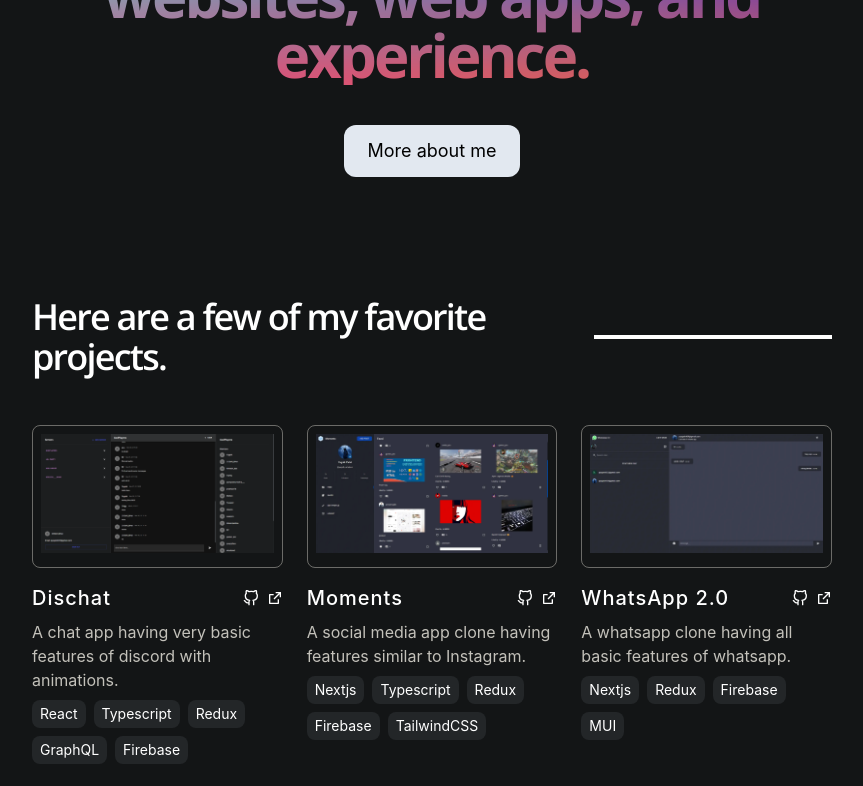
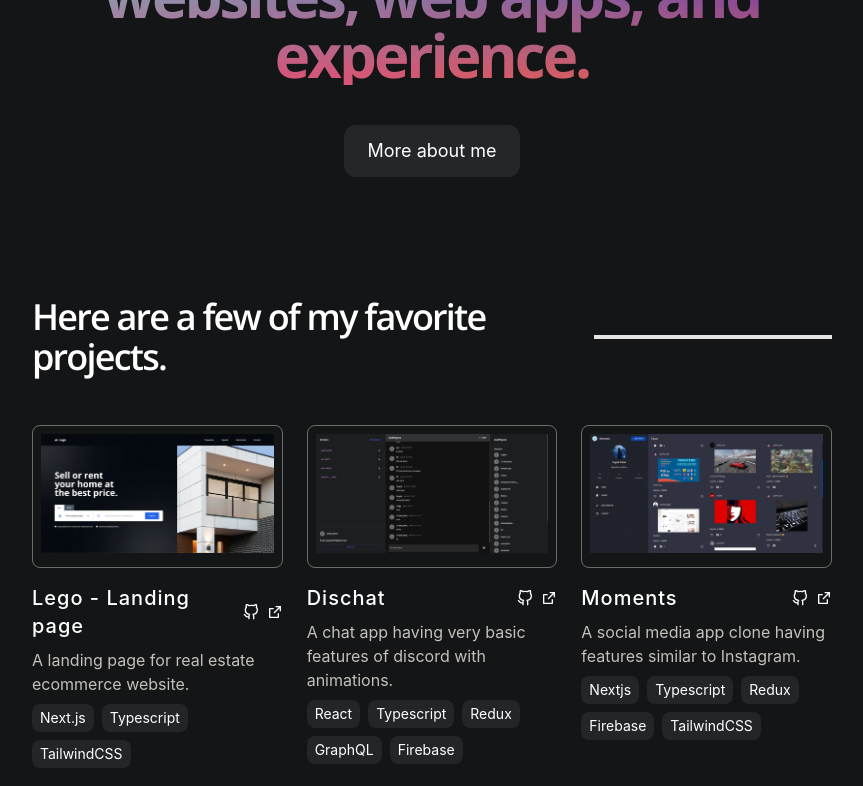
Before and after one commit to yagnik-patel-47/portfolio_v2, a Next.js app: page / in a window 1280 px wide. Shown: the part 560-1346 px from the top of the page, without its empty margins (208-1071 px from the left). Built offline with nearby package versions, Linux system fonts and the light colour scheme.

Commit message:
work update

```diff
--- a/src/components/Hero.tsx
+++ b/src/components/Hero.tsx
@@ -39,9 +39,9 @@
       </motion.h1>
       <motion.a
         href="#work"
-        className="inline-block px-6 py-3 mt-10 cursor-pointer bg-slate-200 text-black rounded-xl md:text-lg text-md"
+        className="inline-block px-6 py-3 mt-10 cursor-pointer bg-bg-surface rounded-xl md:text-lg text-md no-tap-highlight"
         whileHover={{ scale: 1.05 }}
-        whileTap={{ scale: 0.9 }}
+        whileTap={{ scale: 0.95 }}
       >
         More about me
       </motion.a>
--- a/src/components/Nav.tsx
+++ b/src/components/Nav.tsx
@@ -67,7 +67,7 @@
     <LayoutGroup>
       <motion.nav
         className={`flex py-6 px-8 md:px-24 lg:px-60 justify-between items-center fixed w-full top-0 z-50 overflow-hidden border-b-[1px] border-b-[rgba(248,250,252,0.06)] ${
-          glassNav || hamburgerState ? "glass_nav" : ""
+          glassNav || hamburgerState ? "glass_bg" : ""
         } ${isTabletOrMobile ? "flex-col" : "flex-row"}`}
         ref={navRef}
         layout
@@ -144,20 +144,20 @@
               onClick={() => setHamburgerState(!hamburgerState)}
             >
               <motion.div
-                animate={{
-                  rotate: hamburgerState ? 40 : 0,
+                style={{
                   transformOrigin: "top left",
+                  transform: hamburgerState ? "rotate(40deg)" : "rotate(0)",
                   marginBottom: hamburgerState ? "20px" : "10px",
                 }}
-                className="bg-white h-0.5 rounded-full w-9"
+                className="bg-white h-0.5 rounded-full w-9 transition-all duration-200"
               ></motion.div>
               <motion.div
-                animate={{
-                  rotate: hamburgerState ? -40 : 0,
+                style={{
                   transformOrigin: "bottom left",
+                  transform: hamburgerState ? "rotate(-40deg)" : "rotate(0)",
                   marginTop: hamburgerState ? "20px" : "10px",
                 }}
-                className="bg-white h-0.5 rounded-full w-9"
+                className="bg-white h-0.5 rounded-full w-9 transition duration-200"
               ></motion.div>
             </motion.div>
           )}
--- a/src/components/ScrollTop.tsx
+++ b/src/components/ScrollTop.tsx
@@ -4,7 +4,7 @@
 const ScrollTop: FC = () => {
   return (
     <a
-      className="fixed right-12 bottom-12 md:right-20 md:bottom-16 p-3 md:p-4 bg-bg-surface rounded-full border-blue-500 border"
+      className="fixed right-8 bottom-8 md:right-20 md:bottom-16 p-3 md:p-4 rounded-full border-blue-500 border glass_bg no-tap-highlight"
       href="#"
     >
       <HiArrowNarrowUp size={30} color="#C3C1BA" />
--- a/src/components/TechStack.tsx
+++ b/src/components/TechStack.tsx
@@ -6,7 +6,7 @@
       id="techstack"
       className="space-y-12 px-8 md:px-24 lg:px-60 mt-16 md:mt-32"
     >
-      <h2 className="text-white flex flex-col-reverse md:flex-row text-center md:text-left items-center w-full font-openSans font-semibold text-3xl md:text-4xl mt-6 leading-tight tracking-tighter after:mb-8 md:after:mb-0 after:w-1/3 md:after:ml-8 md:after:flex-grow after:h-1 after:bg-white">
+      <h2 className="text-white flex flex-col-reverse md:flex-row text-center md:text-left items-center w-full font-openSans font-semibold text-3xl md:text-4xl mt-6 leading-tight tracking-tighter after:mb-8 md:after:mb-0 after:w-1/3 md:after:ml-8 md:after:flex-grow after:h-1 after:bg-neutral-200">
         <span>Here is my toolbelt for success.</span>
       </h2>
       <div className="text-white">
--- a/src/components/Work.tsx
+++ b/src/components/Work.tsx
@@ -6,7 +6,7 @@
 const Work: FC = () => {
   return (
     <motion.section id="work" className="space-y-12 px-8 md:px-20 lg:px-60">
-      <h2 className="text-white flex flex-col-reverse md:flex-row text-center md:text-left items-center w-full font-openSans font-semibold text-3xl md:text-4xl mt-6 leading-tight tracking-tighter after:mb-8 md:after:mb-0 after:w-1/3 md:after:ml-8 md:after:flex-grow after:h-1 after:bg-white">
+      <h2 className="text-white flex flex-col-reverse md:flex-row text-center md:text-left items-center w-full font-openSans font-semibold text-3xl md:text-4xl mt-6 leading-tight tracking-tighter after:mb-8 md:after:mb-0 after:w-1/3 md:after:ml-8 md:after:flex-grow after:h-1 after:bg-neutral-200">
         <span>Here are a few of my favorite projects.</span>
       </h2>
       <div className="grid md:grid-cols-2 lg:grid-cols-3 gap-6">
@@ -17,7 +17,6 @@
             description={project.description}
             demoLink={project.demoLink}
             repoLink={project.repoLink}
-            shadowColor={project.shadowColor}
             keywords={project.keywords}
             key={i}
           />
--- a/src/components/WorkCard.tsx
+++ b/src/components/WorkCard.tsx
@@ -1,4 +1,4 @@
-import { FC, useState } from "react";
+import { FC } from "react";
 import Image from "next/future/image";
 import { FiGithub } from "react-icons/fi";
 import { RiExternalLinkLine } from "react-icons/ri";
@@ -9,7 +9,6 @@
   description: string;
   demoLink: string;
   repoLink: string;
-  shadowColor: string;
   keywords: string[];
 }
 
@@ -19,22 +18,13 @@
   description,
   demoLink,
   repoLink,
-  shadowColor,
   keywords,
 }: Props) => {
-  const [isHovered, setIsHovered] = useState(false);
   return (
     <div className="text-white flex flex-col space-y-2">
       <div
-        className={`p-2 rounded-lg border-white-secondary/50 border cursor-pointer hover:-translate-y-2 transition`}
-        onMouseEnter={() => setIsHovered(true)}
-        onMouseLeave={() => setIsHovered(false)}
+        className="p-2 rounded-lg border-white-secondary/50 border cursor-pointer hover:-translate-y-2 transition hover:scale-[1.01]"
         onClick={() => window.open(demoLink, "_blank")}
-        style={
-          isHovered
-            ? { boxShadow: `0 5px 10px ${shadowColor}` }
-            : { boxShadow: `none` }
-        }
       >
         <Image
           src={image}
--- a/src/styles/globals.css
+++ b/src/styles/globals.css
@@ -78,7 +78,11 @@
   }
 }
 
-.glass_nav {
+.no-tap-highlight {
+  -webkit-tap-highlight-color: transparent;
+}
+
+.glass_bg {
   backdrop-filter: blur(3px) saturate(200%);
   -webkit-backdrop-filter: blur(3px) saturate(200%);
   background-color: rgba(19, 21, 22, 0.75);
--- a/src/workData.ts
+++ b/src/workData.ts
@@ -1,4 +1,12 @@
 const projects = [
+  {
+    title: "Lego - Landing page",
+    image: "/images/lego.webp",
+    description: "A landing page for real estate ecommerce website.",
+    demoLink: "https://lego-one.vercel.app",
+    repoLink: "https://github.com/Yagnik-Patel-47/lego",
+    keywords: ["Next.js", "Typescript", "TailwindCSS"],
+  },
   {
     title: "Dischat",
     image: "/images/Dischat.webp",
@@ -6,7 +14,6 @@
       "A chat app having very basic features of discord with animations.",
     demoLink: "https://dischat.vercel.app",
     repoLink: "https://github.com/Yagnik-Patel-47/dischat_fronted",
-    shadowColor: "rgba(180, 205, 230, 0.4)",
     keywords: ["React", "Typescript", "Redux", "GraphQL", "Firebase"],
   },
   {
@@ -16,7 +23,6 @@
       "A social media app clone having features similar to Instagram.",
     demoLink: "https://moments-sma.vercel.app",
     repoLink: "https://github.com/Yagnik-Patel-47/social-media-app",
-    shadowColor: "rgba(156, 255, 46, 0.4)",
     keywords: ["Nextjs", "Typescript", "Redux", "Firebase", "TailwindCSS"],
   },
   {
@@ -25,7 +31,6 @@
     description: "A whatsapp clone having all basic features of whatsapp.",
     demoLink: "https://whatsapp2-0-ca.vercel.app",
     repoLink: "https://github.com/Yagnik-Patel-47/whatsapp2.0",
-    shadowColor: "rgba(255, 255, 0, 0.4)",
     keywords: ["Nextjs", "Redux", "Firebase", "MUI"],
   },
   {
@@ -35,7 +40,6 @@
       "An online multiplayer rock paper scissor game which runs completely on browser.",
     demoLink: "https://multiplayer-rps.netlify.app",
     repoLink: "https://github.com/Yagnik-Patel-47/rock-paper-scissor-online",
-    shadowColor: "rgba(255, 30, 0, 0.4)",
     keywords: ["React", "Socket.io"],
   },
   {
@@ -45,7 +49,6 @@
       "A Todo App made using vanilla javascript with animejs animations.",
     demoLink: "https://todoapp-ca.netlify.app",
     repoLink: "https://github.com/Yagnik-Patel-47/vanilla-js-to-do",
-    shadowColor: "rgba(250, 47, 181, 0.4)",
     keywords: ["Javascript", "Anime.js"],
   },
   {
@@ -54,7 +57,6 @@
     description: "A Flip card guessing game made using vanilla javascript.",
     demoLink: "https://flipgame-ca.netlify.app",
     repoLink: "https://github.com/Yagnik-Patel-47/vanilla-js-flip-game",
-    shadowColor: "rgba(51, 48, 228, 0.4)",
     keywords: ["Javascript"],
   },
 ];
--- a/tailwind.config.js
+++ b/tailwind.config.js
@@ -13,7 +13,7 @@
         "bg-primary": "#101112",
         "text-secondary": "#5F5F5F",
         "white-secondary": "#C3C1BA",
-        "bg-surface": "#191b1c",
+        "bg-surface": "#242729",
       },
     },
   },
```
Also changed, not shown: package.json (+8 -8 lines), .fleet/settings.json (added), public/images/lego.webp (added), 1 other file (tests, documents, lock files or other folders).
